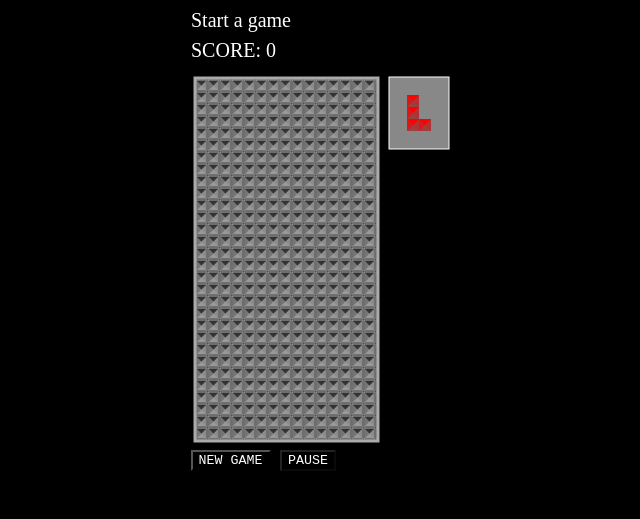
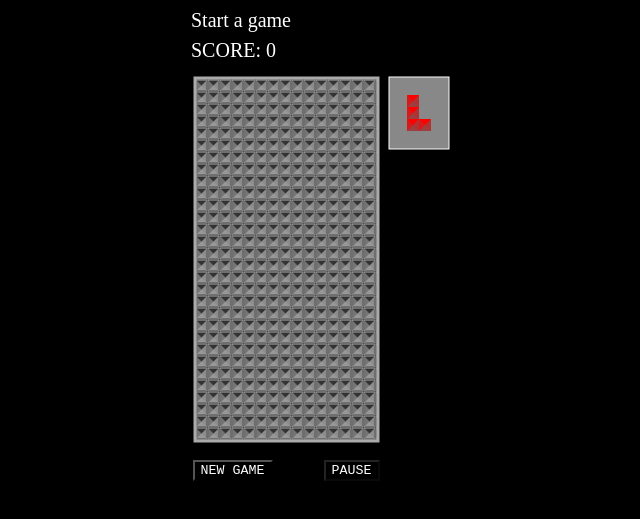
Before and after one commit to benjanes/canvas-tetris, a website built with webpack: page index.html in a window 1280 px wide. Shown: the part 83-602 px from the top of the page, without its empty margins (319-959 px from the left). Built offline with nearby package versions, Linux system fonts and the light colour scheme; a web font is replaced by a local one.

Commit message:
Update button styles

```diff
--- a/index.html
+++ b/index.html
@@ -7,19 +7,20 @@
     * {
       text-transform: uppercase;
       font-family: "Geostar Fill", monospace;
-      background-color: #000;
+      background-color: transparent;
       color: #fff;
       transition: all 0.4s;
     }
+    html {
+      background-image: linear-gradient(90deg, #fff 0%, #000 40%, #000 60%, #fff 100%);
+    }
     body {
-      /*background-color: #000;
-      color: #fff;*/
       margin: 0;
       min-height: 100vh;
+      background-color: #000;
+      overflow: hidden;
     }
     button {
-      /*background-color: #000;
-      color: #fff;*/
       text-transform: uppercase;
     }
     .wrapper {
@@ -28,8 +29,11 @@
       align-items: center;
       background-color: transparent;
     }
-    header, main, canvas, div {
-      background-color: transparent;
+    .buttons {
+      display: flex;
+      justify-content: space-between;
+      padding: 0 72px 0 2px;
+      margin-top: 10px;
     }
   </style>
 </head>
@@ -40,7 +44,7 @@
     </header>
     <main>
       <canvas id="tetris"></canvas>
-      <div>
+      <div class="buttons">
         <button id="start">New Game</button>
         <button id="pause" disabled>Pause</button>
       </div>
```
